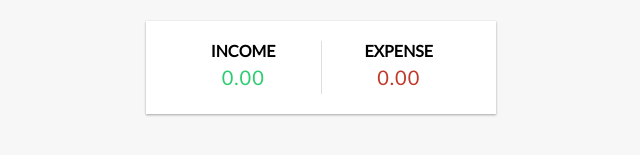
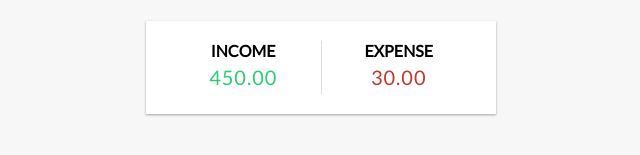
Before and after one commit to aaronjae22/React_Expense_Tracker, a React (Create React App) app: page / in a window 1280 px wide. Shown: the part 136-291 px from the top of the page, without its empty margins (319-959 px from the left). Built offline with nearby package versions, Linux system fonts and the light colour scheme.

Commit message:
13. Fixing amounts on IncomeExpenses

```diff
--- a/src/components/Balance.js
+++ b/src/components/Balance.js
@@ -6,7 +6,7 @@ export const Balance = () => {
 
     const { transactions } = useContext(GlobalContext);
 
-    const amounts = transactions.map(transacion => transacion.amount);
+    const amounts = transactions.map(transaction => transaction.amount);
     const total = amounts.reduce((acc, item) => (acc += item), 0).toFixed(2);
 
     return (
--- a/src/components/IncomeExpenses.js
+++ b/src/components/IncomeExpenses.js
@@ -6,7 +6,7 @@ export const IncomeExpenses = () => {
 
     const { transactions } = useContext(GlobalContext);
 
-    const amounts = transactions.map(transaction => transactions.amount);
+    const amounts = transactions.map(transaction => transaction.amount);
 
     const income = amounts
         .filter(item => item > 0)
```
